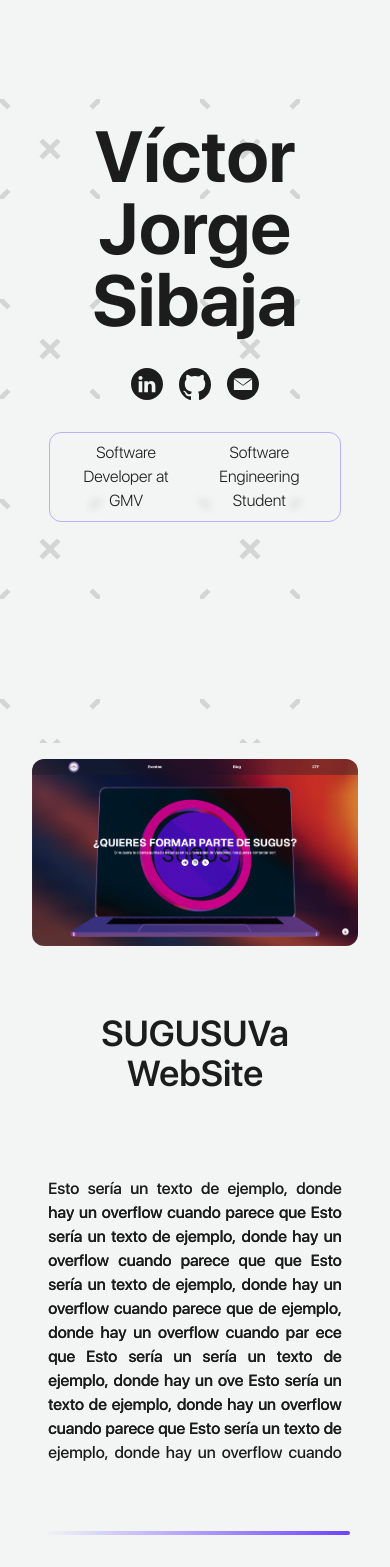
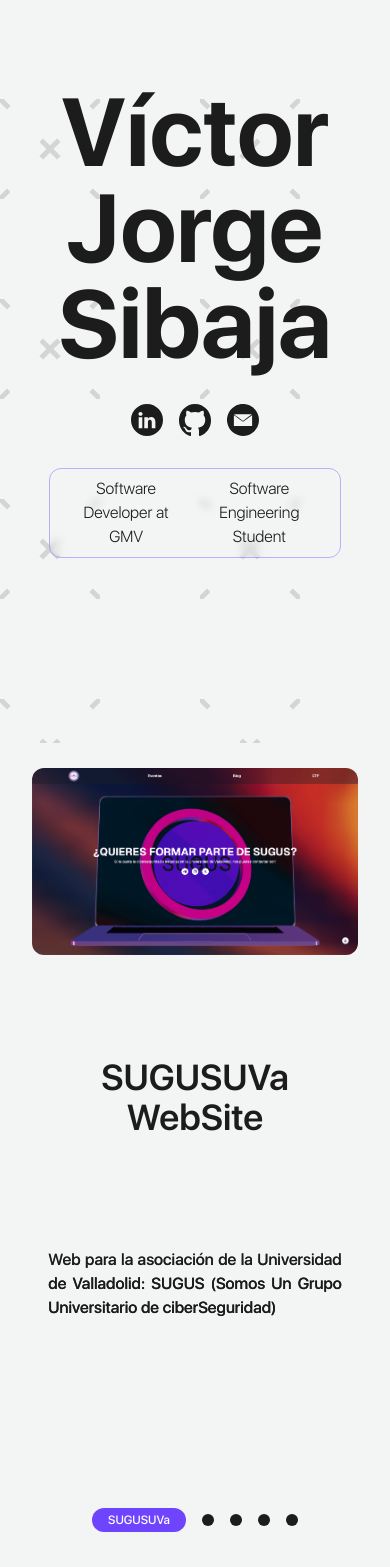
Before and after one commit to TheJhoxX/portfolio, a Next.js app: page / in a window 390 px wide. Shown: the part 101-1668 px from the top of the page. Built offline with nearby package versions, Linux system fonts and the light colour scheme.

Commit message:
Animaciones scroll indicator

```diff
--- a/app/components/Icon.tsx
+++ b/app/components/Icon.tsx
@@ -2,15 +2,11 @@
 import { useState, useEffect } from "react";
 import { IconType } from "@/utils/IconType";
 import { IIconParamters } from "@/utils/IIconParameters";
+import Link from "next/link";
 
-export default function Icon(parameters: IIconParamters) {
+export default function Icon({ iconType, link }: IIconParamters) {
   const [isDarkMode, setIsDarkMode] = useState(false);
 
-  const { iconType } = parameters;
-
-  {
-    /* Returns an svg icon based in the type of the icon */
-  }
   const generateIcon: () => React.ReactElement = () => {
     if (iconType == IconType.Linkedin) {
       return (
@@ -81,5 +77,13 @@
     return () => prefersDark.removeEventListener("change", handleChange);
   }, []);
 
-  return generateIcon();
+  if (link) {
+    return (
+      <Link href={link} target="_blank" rel="noopener noreferrer">
+        {generateIcon()}
+      </Link>
+    );
+  } else {
+    return generateIcon();
+  }
 }
--- a/app/components/ProgressBar.tsx
+++ /dev/null
@@ -1,9 +0,0 @@
-"use client";
-
-export default function ProgressBar() {
-  return (
-    <div className="w-full h-fit  p-2">
-      <div className="h-1 bg-gradient-primary-transparent rounded-full"></div>
-    </div>
-  );
-}
--- a/app/components/Projects.tsx
+++ b/app/components/Projects.tsx
@@ -1,16 +1,17 @@
-"use client";
-import ProgressBar from "./ProgressBar";
+import ScrollIndicator from "./ScrollIndicator";
 
 const image: React.ReactElement = (
-  <img
-    src="/imagen-sugus.png"
-    className="h-full w-auto rounded-xl md:w-full md:h-auto"
-    alt="Project image"
-  />
+  <div className=" w-full rounded-xl h-full max-h-full flex items-center justify-center">
+    <img
+      src="/imagen-sugus.png"
+      className="w-full h-auto  rounded-xl md:w-full md:h-auto"
+      alt="Project image"
+    />
+  </div>
 );
 
 const projectTitle: React.ReactElement = (
-  <p className=" text-pretty text-center w-full font-semibold text-4xl md:text-5xl overflow-ellipsis line-clamp-3 md:line-clamp-4">
+  <p className=" text-pretty text-center w-full  font-semibold text-4xl md:text-5xl overflow-ellipsis line-clamp-3 md:line-clamp-4">
     SUGUSUVa WebSite
   </p>
 );
@@ -19,25 +20,8 @@
   return (
     <div className="w-full h-full max-h-full overflow-y-auto p-4 md:col-span-2 rounded-xl">
       <p className="w-full max-h-full h-full break-words text-pretty text-justify bg-scroll-gradient bg-clip-text">
-        Esto sería un texto de ejemplo, donde hay un overflow cuando parece que
-        Esto sería un texto de ejemplo, donde hay un overflow cuando parece que
-        que Esto sería un texto de ejemplo, donde hay un overflow cuando parece
-        que de ejemplo, donde hay un overflow cuando par ece que Esto sería un
-        sería un texto de ejemplo, donde hay un ove Esto sería un texto de
-        ejemplo, donde hay un overflow cuando parece que Esto sería un texto de
-        ejemplo, donde hay un overflow cuando parece que que Esto sería un texto
-        de ejemplo, donde hay un overflow cuando parece que de ejemplo, donde
-        hay un overflow cuando parece que Esto sería un sería un texto de
-        ejemplo, donde hay un ove Esto sería un texto de ejemplo, donde hay un
-        overflow cuando parece que Esto sería un texto de ejemplo, donde hay un
-        overflow cuando parece que que Esto sería un texto de ejemplo, donde hay
-        rflow cuando parece que Esto sería un sería un texto de ejemplo, to
-        sería un texto de ejemplo, donde hay un overflow cuando parece que Esto
-        sería un texto de ejemplo, donde hay un overflow cuando parece que que
-        Esto sería un texto de ejemplo, donde hay un overflow cuando parece que
-        de ejemplo, donde hay un overflow cuando par ece que Esto sería un sería
-        un texto de ejemplo, donde un overflow cuando parece que de ejemplo,
-        donde hay un
+        Web para la asociación de la Universidad de Valladolid: SUGUS (Somos Un
+        Grupo Universitario de ciberSeguridad)
       </p>
     </div>
   );
@@ -46,12 +30,14 @@
 export default function Projects() {
   return (
     <div className="w-full h-screen max-h-screen flex flex-col items-center justify-start md:justify-center">
-      <div className="w-11/12 p-4 md:p-8 grid grid-cols-1 grid-rows-[1fr_1fr_2fr_0.5fr] h-full place-items-center gap-8 md:w-4/5 md:grid md:grid-cols-2 md:grid-rows-[1fr_2fr_0.5fr]">
+      <div className="w-11/12 p-4 md:p-8 grid grid-cols-1 grid-rows-[1fr_1fr_1fr_0.5fr] h-full place-items-center gap-8 md:w-4/5 md:grid md:grid-cols-2 md:grid-rows-[2fr_1fr_0.5fr]">
         {image}
         {projectTitle}
         <ProjectDescription />
         <div className="w-full flex items-center md:col-span-2">
-          <ProgressBar />
+          <ScrollIndicator
+            names={["SUGUSUVa", "Todo-app", "Nested", "Caralibro", "UVash"]}
+          />
         </div>
       </div>
     </div>
--- /dev/null
+++ b/app/components/ScrollIndicator.tsx
@@ -0,0 +1,57 @@
+"use client";
+import { IScrollIndicator } from "@/utils/IScrollIndicator";
+import { useState } from "react";
+
+interface ScrollPartProps {
+  name: string;
+  isSelected: boolean;
+  onClick: () => void;
+}
+
+function ScrollPart({ name, isSelected, onClick }: ScrollPartProps) {
+  const [isHovered, setIsHovered] = useState(false);
+
+  return (
+    <div
+      onClick={onClick}
+      onMouseEnter={() => setIsHovered(true)}
+      onMouseLeave={() => setIsHovered(false)}
+      className="inline-flex items-center cursor-pointer transition-all duration-300"
+    >
+      <div
+        className={`flex items-center text-xs justify-center rounded-full transition-all duration-300
+          ${
+            isSelected
+              ? "bg-primary text-white px-4 py-1"
+              : isHovered
+              ? "bg-foreground text-background px-4 py-1"
+              : "bg-foreground w-3 h-3"
+          }
+        `}
+      >
+        {(isSelected || isHovered) && (
+          <span className="whitespace-nowrap transition-opacity duration-300 opacity-100">
+            {name}
+          </span>
+        )}
+      </div>
+    </div>
+  );
+}
+
+export default function ScrollIndicator({ names }: IScrollIndicator) {
+  const [selectedProject, setSelectedProject] = useState<number | null>(0);
+
+  return (
+    <div className="w-full h-fit p-2 flex items-center justify-center gap-4">
+      {names.map((name, index) => (
+        <ScrollPart
+          onClick={() => setSelectedProject(index)}
+          isSelected={index === selectedProject}
+          key={index}
+          name={name}
+        />
+      ))}
+    </div>
+  );
+}
--- a/app/components/SocialAndOccupation.tsx
+++ b/app/components/SocialAndOccupation.tsx
@@ -2,7 +2,6 @@
 import Icon from "./Icon";
 import { IconType } from "@/utils/IconType";
 import Tooltip from "@/app/components/Tooltip";
-import Link from "next/link";
 
 export default function SocialAndOccupation() {
   const actualWorkAndSocial: React.ReactElement = (
@@ -19,7 +18,7 @@
   );
 
   const nameTitle: React.ReactElement = (
-    <p className="w-full text-7xl md:text-9xl font-bold text-center font-sf">
+    <p className="w-full text-8xl md:text-9xl font-bold text-center font-sf">
       Víctor Jorge Sibaja
     </p>
   );
@@ -33,31 +32,22 @@
         {nameTitle}
         <div className="flex items-center justify-center w-9/12 md:w-1/5 gap-4">
           <Tooltip text="My LinkedIn">
-            <Link
-              href="https://www.linkedin.com/in/victor-jorge-sibaja-156899196"
-              target="_blank"
-              rel="noopener noreferrer"
-            >
-              <Icon iconType={IconType.Linkedin} />
-            </Link>
+            <Icon
+              link="https://www.linkedin.com/in/victor-jorge-sibaja-156899196"
+              iconType={IconType.Linkedin}
+            />
           </Tooltip>
           <Tooltip text="My Github">
-            <Link
-              href="https://github.com/TheJhoxX"
-              target="_blank"
-              rel="noopener noreferrer"
-            >
-              <Icon iconType={IconType.Github} />
-            </Link>
+            <Icon
+              link="https://github.com/TheJhoxX"
+              iconType={IconType.Github}
+            />
           </Tooltip>
           <Tooltip text="Mail me">
-            <Link
-              href="mailto:victorjorgesibaja@gmail.com"
-              target="_blank"
-              rel="noopener noreferrer"
-            >
-              <Icon iconType={IconType.Mail} />
-            </Link>
+            <Icon
+              link="mailto:victorjorgesibaja@gmail.com"
+              iconType={IconType.Mail}
+            />
           </Tooltip>
         </div>
         {actualWorkAndSocial}
--- a/app/components/Tooltip.tsx
+++ b/app/components/Tooltip.tsx
@@ -4,25 +4,41 @@
 
 export default function Tooltip({ children, text }: ITooltip) {
   const triggerRef = useRef<HTMLDivElement>(null);
-  const [position, setPosition] = useState<"left" | "right">("right");
-  const [isHovered, setIsHovered] = useState(false); // Controla si está en hover
-  const [animation, setAnimation] = useState("tooltip-grow"); // Controla la animación actual
+  const [horizontalPosition, setHorizontalPosition] = useState<
+    "left" | "right"
+  >("right");
+  const [verticalPosition, setVerticalPosition] = useState<"top" | "bottom">(
+    "top"
+  );
+  const [isHovered, setIsHovered] = useState(false);
+  const [animation, setAnimation] = useState("tooltip-grow");
 
   useEffect(() => {
     const handlePosition = () => {
       if (triggerRef.current) {
         const rect = triggerRef.current.getBoundingClientRect();
-        const quarterScreen = window.innerWidth / 4;
-        setPosition(rect.left < quarterScreen * 3 ? "right" : "left");
+        const quarterVerticalScreen = window.innerHeight / 4;
+        const threeQuartersHorizontalScreen = (window.innerWidth * 3) / 4;
+
+        setVerticalPosition(
+          rect.top < quarterVerticalScreen ? "bottom" : "top"
+        );
+        setHorizontalPosition(
+          rect.left < threeQuartersHorizontalScreen ? "right" : "left"
+        );
       }
     };
 
     // Calcular posición inicial
     handlePosition();
 
-    // Recalcular si se cambia el tamaño de la ventana
+    // Recalcular si se cambia el tamaño de la ventana o al hacer scroll
     window.addEventListener("resize", handlePosition);
-    return () => window.removeEventListener("resize", handlePosition);
+    window.addEventListener("scroll", handlePosition);
+    return () => {
+      window.removeEventListener("resize", handlePosition);
+      window.removeEventListener("scroll", handlePosition);
+    };
   }, []);
 
   const handleMouseEnter = () => {
@@ -32,7 +48,7 @@
 
   const handleMouseLeave = () => {
     setAnimation("tooltip-shrink");
-    setTimeout(() => setIsHovered(false), 100); // Oculta después de la animación de salida (0.1s)
+    setTimeout(() => setIsHovered(false), 100);
   };
 
   return (
@@ -42,11 +58,12 @@
       onMouseEnter={handleMouseEnter}
       onMouseLeave={handleMouseLeave}
     >
-      <div>{children}</div>
+      {children}
       {isHovered && (
         <p
-          className={`z-20 absolute font-bold dark:text-foreground text-background-accent text-sm rounded-full bg-primary px-2 py-1 shadow-foreground shadow-lg w-fit whitespace-nowrap
-            ${position === "right" ? "left-full" : "right-full"} -top-6
+          className={`z-20 absolute dark:text-foreground text-background-accent text-sm rounded-full bg-primary px-2 py-1 w-fit whitespace-nowrap
+            ${horizontalPosition === "right" ? "left-full" : "right-full"}
+            ${verticalPosition === "top" ? "bottom-full" : "top-full"}
             ${animation}`}
         >
           {text}
--- a/utils/IIconParameters.ts
+++ b/utils/IIconParameters.ts
@@ -2,4 +2,5 @@
 
 export interface IIconParamters {
   iconType: IconType;
+  link?: string;
 }
--- /dev/null
+++ b/utils/IScrollIndicator.ts
@@ -0,0 +1,3 @@
+export interface IScrollIndicator {
+  names: string[];
+}
```
Also changed, not shown: app/globals.css (+50 -4 lines).
